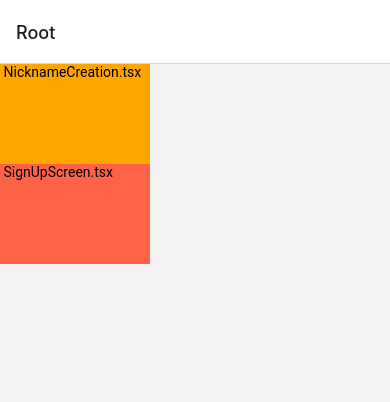
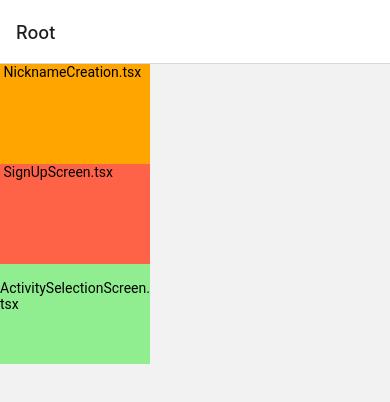
Before and after one commit to CCC-org/keewe-app, a React Native app: screen / in a window 390 px wide. Shown: the top 402 px of the page. Built offline with nearby package versions, Linux system fonts and the light colour scheme.

Commit message:
ActivitySelectionScreen.tsx init

```diff
--- a/App.tsx
+++ b/App.tsx
@@ -11,6 +11,7 @@ import light from './src/theme/light';
 import { QueryClient, QueryClientProvider } from 'react-query';
 import { createNativeStackNavigator } from '@react-navigation/native-stack';
 import GetTokenScreen from './src/screens/login/GetTokenScreen';
+import ActivitySelectionScreen from './src/screens/onboarding/ActivitySelectionScreen';
 
 const Stack = createNativeStackNavigator();
 const queryClient = new QueryClient();
@@ -30,6 +31,7 @@ export default function App() {
                 <Stack.Screen name="Root" component={RootScreen} />
                 <Stack.Screen name="NicknameCreation" component={NicknameCreationScreen} />
                 <Stack.Screen name="SignUp" component={SignUpScreen} />
+                <Stack.Screen name="ActivitySelection" component={ActivitySelectionScreen} />
                 <Stack.Screen name="GetToken" component={GetTokenScreen} />
                 <Stack.Screen name="KaKaoLogin" component={KaKaoLoginScreen} />
               </Stack.Navigator>
--- a/src/navigation/index.tsx
+++ b/src/navigation/index.tsx
@@ -32,6 +32,18 @@ export function RootScreen() {
           <Text> SignUpScreen.tsx</Text>
         </View>
       </Pressable>
+
+      <Pressable onPress={() => navigation.navigate('ActivitySelection')}>
+        <View
+          style={{
+            backgroundColor: 'lightgreen',
+            width: 150,
+            height: 100,
+          }}
+        >
+          <Text> ActivitySelectionScreen.tsx</Text>
+        </View>
+      </Pressable>
     </>
     /*
     <Pressable onPress={() => navigation.navigate('Stack.screen.name String')}>
--- /dev/null
+++ b/src/screens/onboarding/ActivitySelectionScreen.tsx
@@ -0,0 +1,12 @@
+import { Text, Card } from 'react-native-paper';
+import React from 'react';
+
+const ActivitySelectionScreen = () => {
+  return (
+    <Card>
+      <Text>ActivitySelectionScreen</Text>
+    </Card>
+  );
+};
+
+export default ActivitySelectionScreen;
--- a/types.tsx
+++ b/types.tsx
@@ -23,6 +23,7 @@ export type RootStackParamList = {
   SignUp: undefined;
   GetToken: undefined;
   KaKaoLogin: undefined;
+  ActivitySelection: undefined;
 };
 
 export type RootStackScreenProps<Screen extends keyof RootStackParamList> = NativeStackScreenProps<
```
